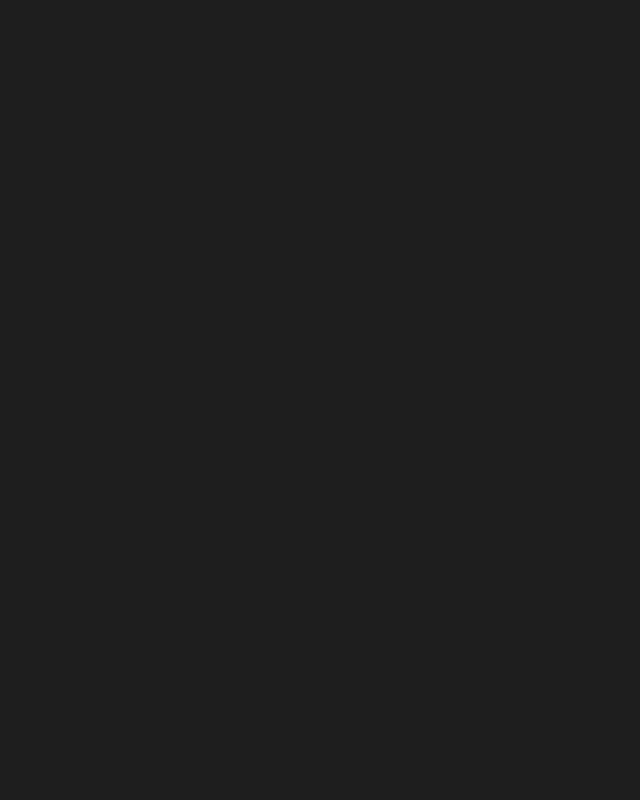
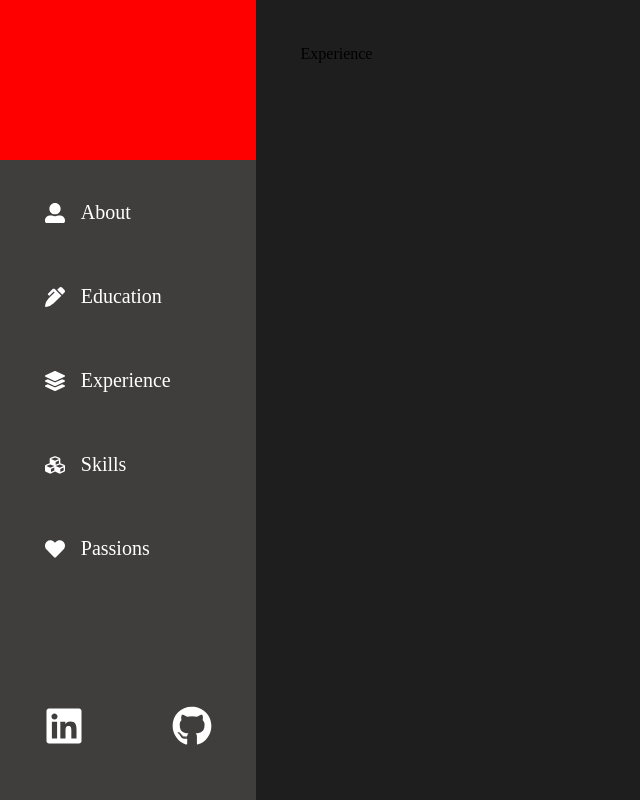
Before and after one commit to SamGuire/Portfolio, a React (Create React App) app: page /#/experience in a window 1280 px wide. Shown: the whole page, without its empty margins (0-640 px from the left). Built offline with nearby package versions, Linux system fonts and the light colour scheme.

Commit message:
Added sidebar for web version

```diff
--- a/package.json
+++ b/package.json
@@ -10,8 +10,12 @@
     "@types/node": "^16.18.14",
     "@types/react": "^18.0.28",
     "@types/react-dom": "^18.0.11",
+    "@types/react-icons": "^3.0.0",
+    "@types/react-router-dom": "^5.3.3",
     "react": "^18.2.0",
     "react-dom": "^18.2.0",
+    "react-icons": "^4.8.0",
+    "react-router-dom": "^6.8.2",
     "react-scripts": "5.0.1",
     "typescript": "^4.9.5",
     "web-vitals": "^2.1.4"
--- a/src/App.tsx
+++ b/src/App.tsx
@@ -1,8 +1,36 @@
 import React from "react";
+import { Router, Routes, Route, HashRouter } from "react-router-dom";
+import styled from "styled-components";
+import Sidebar from "./components/Sidebar/Sidebar";
+import About from "./pages/about/About";
+import Education from "./pages/education/Education";
+import Experience from "./pages/Experience/Experience";
 import MainPage from "./pages/MainPage/MainPage";
+import Passions from "./pages/passions/Passions";
+import Skills from "./pages/skills/Skills";
 
 function App() {
-  return <MainPage />;
+  return (
+    <MainPage>
+      <HashRouter>
+        <Sidebar />
+        <MainContent>
+          <Routes>
+            <Route path="/" element={<About />} />
+            <Route path="/education" element={<Education />} />
+            <Route path="/passions" element={<Passions />} />
+            <Route path="/skills" element={<Skills />} />
+            <Route path="/experience" element={<Experience />} />
+          </Routes>
+        </MainContent>
+      </HashRouter>
+    </MainPage>
+  );
 }
 
+const MainContent = styled.div`
+  padding: 45px;
+  width: 100%;
+`;
+
 export default App;
--- /dev/null
+++ b/src/components/Sidebar/Sidebar.data.tsx
@@ -0,0 +1,30 @@
+import React from "react";
+import * as fa from "react-icons/fa";
+
+export const SidebarData = [
+  {
+    title: "About",
+    path: "/",
+    icon: <fa.FaUserAlt />,
+  },
+  {
+    title: "Education",
+    path: "/education",
+    icon: <fa.FaPenAlt />,
+  },
+  {
+    title: "Experience",
+    path: "/experience",
+    icon: <fa.FaLayerGroup />,
+  },
+  {
+    title: "Skills",
+    path: "/skills",
+    icon: <fa.FaCubes />,
+  },
+  {
+    title: "Passions",
+    path: "/passions",
+    icon: <fa.FaHeart />,
+  },
+];
--- /dev/null
+++ b/src/components/Sidebar/Sidebar.tsx
@@ -0,0 +1,100 @@
+import React, { useState } from "react";
+import { Link } from "react-router-dom";
+import styled from "styled-components";
+
+import * as FaIcons from "react-icons/fa";
+
+import { SidebarData } from "./Sidebar.data";
+
+export default function Sidebar() {
+  return (
+    <>
+      <SidebarMenu>
+        <ProfilePic></ProfilePic>
+        <Nav>
+          {SidebarData.map((item, index) => {
+            return (
+              <MenuItems key={index}>
+                <MenuItemLinks to={item.path}>
+                  {item.icon}
+                  <span style={{ marginLeft: "16px" }}>{item.title}</span>
+                </MenuItemLinks>
+              </MenuItems>
+            );
+          })}
+        </Nav>
+        <Contact>
+          <ContactLinkItem href="google.com">
+            <FaIcons.FaLinkedin />
+          </ContactLinkItem>
+          <ContactLinkItem href="https://github.com">
+            <FaIcons.FaGithub />
+          </ContactLinkItem>
+        </Contact>
+      </SidebarMenu>
+    </>
+  );
+}
+
+const Nav = styled.div`
+  height: 60%;
+  padding: 5%;
+`;
+const ProfilePic = styled.div`
+  height: 20%;
+  width: 100%;
+  background-color: red;
+`;
+const Contact = styled.div`
+  display: flex;
+  flex-direction: row;
+  height: 15%;
+  justify-content: space-around;
+`;
+const SidebarMenu = styled.div`
+  width: 350px;
+  height: 100vh;
+  background-color: #403d3d;
+  top: 0;
+  transition: 0.6s;
+`;
+
+const MenuItems = styled.li`
+  list-style: none;
+  display: flex;
+  align-items: center;
+  justify-content: start;
+  width: 100%;
+  height: 10%;
+  padding: 1rem 0 1.25rem;
+`;
+
+const MenuItemLinks = styled(Link)`
+  display: flex;
+  align-items: center;
+  padding: 0 2rem;
+  font-size: 20px;
+  text-decoration: none;
+  width: 100%;
+  height: 100%;
+  color: #ffffff;
+  &:hover {
+    background-color: #545353;
+    color: #ffffff;
+  }
+`;
+
+const ContactLinkItem = styled.a`
+  display: flex;
+  align-items: center;
+  font-size: 40px;
+  text-decoration: none;
+  width: 100%;
+  height: 100%;
+  color: #ffffff;
+  justify-content: center;
+  &:hover {
+    background-color: #545353;
+    color: #ffffff;
+  }
+`;
--- /dev/null
+++ b/src/pages/Experience/Experience.tsx
@@ -0,0 +1,3 @@
+export default function Experience() {
+  return <div>Experience</div>;
+}
--- a/src/pages/MainPage/MainPage.tsx
+++ b/src/pages/MainPage/MainPage.tsx
@@ -1,16 +1,19 @@
 import styled from "styled-components";
 import theme, { ISystemTheme } from "../../assets/theme/theme";
-export default function MainPage() {
-  return <MainContainer {...theme}></MainContainer>;
+
+interface MainPageProps {
+  children: React.ReactElement;
+}
+export default function MainPage(props: MainPageProps) {
+  return <MainContainer {...theme}>{props.children}</MainContainer>;
 }
 
 const MainContainer = styled.div<ISystemTheme>`
   position: fixed;
   top: 0;
   left: 0;
-  display: flex;
-  flex-direction: column;
   width: 100%;
   height: 100%;
   background-color: ${(props) => props.background};
+  display: flex;
 `;
--- /dev/null
+++ b/src/pages/about/About.tsx
@@ -0,0 +1,3 @@
+export default function About() {
+  return <div>About</div>;
+}
--- /dev/null
+++ b/src/pages/education/Education.tsx
@@ -0,0 +1,3 @@
+export default function Education() {
+  return <div>Education</div>;
+}
--- /dev/null
+++ b/src/pages/passions/Passions.tsx
@@ -0,0 +1,3 @@
+export default function Passions() {
+  return <div>Passions</div>;
+}
--- /dev/null
+++ b/src/pages/skills/Skills.tsx
@@ -0,0 +1,3 @@
+export default function Skills() {
+  return <div>skills</div>;
+}
```
Also changed, not shown: 1 other file (tests, documents, lock files or other folders).
